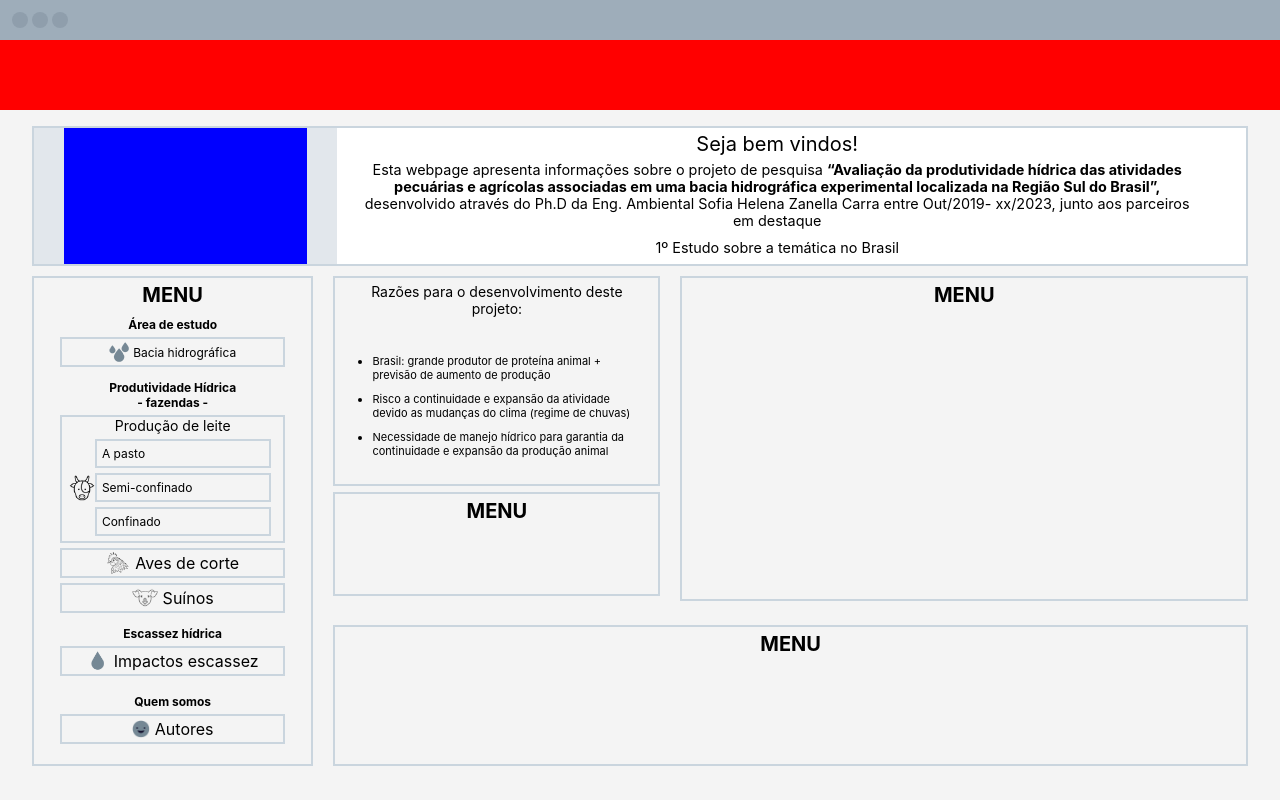
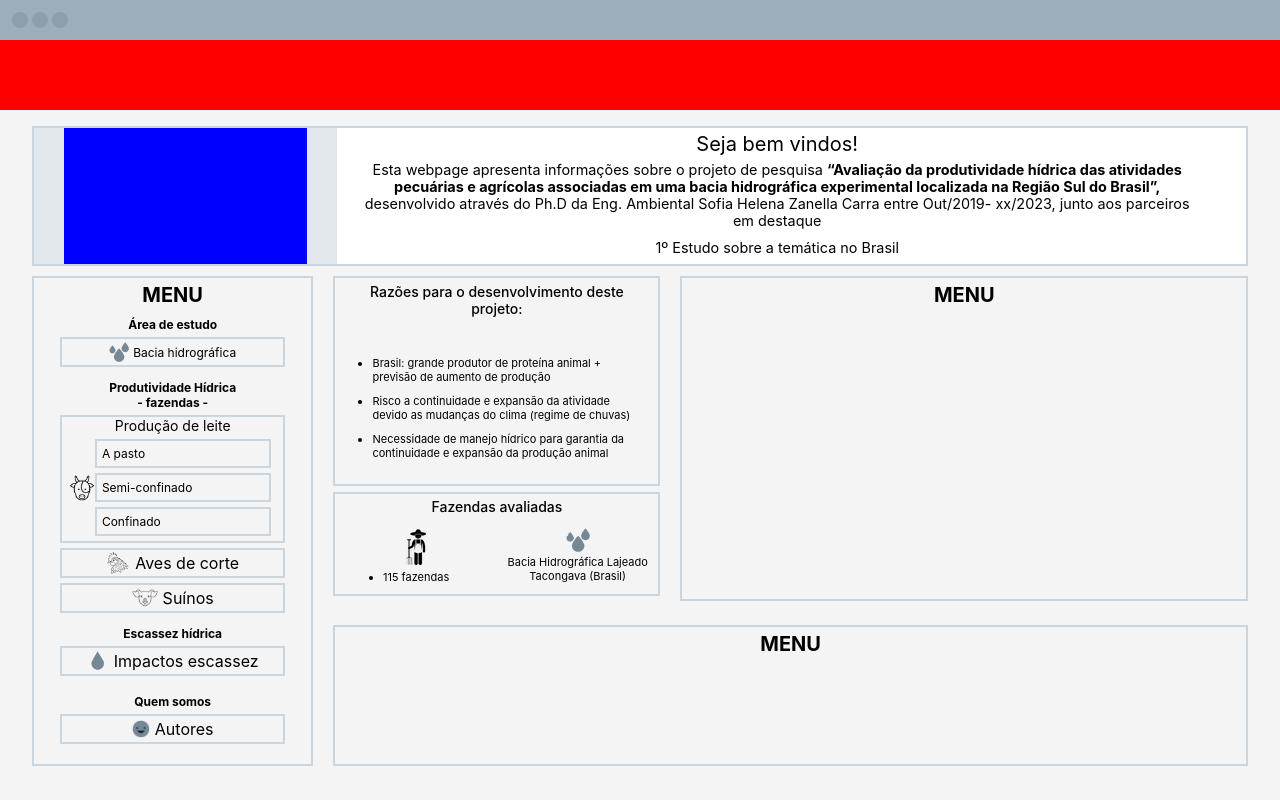
Before and after one commit to GeovaniMoura/app-g, a React (Create React App) app: page / in a window 1280 px wide. Built offline with nearby package versions, Linux system fonts and the light colour scheme; the HTML template or start-up script is replaced by a standard one.

Commit message:
feat: EvaluetedFarms done

```diff
--- /dev/null
+++ b/src/components/EvaluetedFarms/index.tsx
@@ -0,0 +1,33 @@
+import * as S from './styles';
+import raindrop from '../../images/raindrop.png';
+import farmer from '../../images/farmer.png';
+
+function EvaluetedFarms() {
+  return (
+    <S.ContainerEvaluatedFarms>
+      <S.TitleContainer>
+        <S.TitleEvaluedFarms>
+          Fazendas avaliadas
+        </S.TitleEvaluedFarms>
+      </S.TitleContainer>
+      <S.QuantityAndHydrographicContainer>
+        <S.QuantityFarmsContainer>
+          <div>
+            <S.FarmerImage src={farmer} alt="fazendeiro" />
+          </div>
+          <ul>
+            <li>115 fazendas</li>
+          </ul>
+        </S.QuantityFarmsContainer>
+        <S.HydrographicBasinContainer>
+          <div>
+            <S.RaindropImage src={raindrop} alt="gotas" />
+          </div>
+          <p>Bacia Hidrográfica Lajeado Tacongava (Brasil)</p>
+        </S.HydrographicBasinContainer>
+      </S.QuantityAndHydrographicContainer>
+    </S.ContainerEvaluatedFarms>
+  )
+}
+
+export default EvaluetedFarms;
--- /dev/null
+++ b/src/components/EvaluetedFarms/styles.ts
@@ -0,0 +1,56 @@
+import styled from "styled-components"
+
+export const ContainerEvaluatedFarms = styled.div`
+  display: flex;
+  flex-direction: column;
+  width: 100%;
+  height: 30%;
+  border: 2px solid #CAD5DE;
+  margin: 6px 20px;
+  justify-content: center;
+`
+
+export const TitleContainer = styled.div`
+  margin-top: 4px;
+  height: 20%;
+`
+
+export const TitleEvaluedFarms = styled.p`
+  text-align: center;
+  font-size: 14px;
+  font-weight: 500;
+`
+
+export const QuantityAndHydrographicContainer = styled.div`
+  display: flex;
+  width: 100%;
+  height: 80%;
+  font-size: 11px;
+`
+
+export const QuantityFarmsContainer = styled.div`
+  display: flex;
+  align-items: center;
+  justify-content: center;
+  flex-direction: column;
+  margin-bottom: 4px;
+  height: 100%;
+  width: 50%;
+`
+
+export const FarmerImage = styled.img`
+  width: 40px;
+`
+
+export const HydrographicBasinContainer = styled.div`
+  display: flex;
+  align-items: center;
+  justify-content: center;
+  flex-direction: column;
+  text-align: center;
+  width: 50%;
+`
+
+export const RaindropImage = styled.img`
+  width: 24px;
+`
--- a/src/components/ProjectReasons/index.tsx
+++ b/src/components/ProjectReasons/index.tsx
@@ -4,9 +4,9 @@ function ProjectReasons() {
   return (
     <S.ContainerProjectReasons>
       <S.ProjectReasonsTitleContainer>
-        <p>
+        <S.ProjectReasonsTitle>
           Razões para o desenvolvimento deste projeto:
-        </p>
+        </S.ProjectReasonsTitle>
       </S.ProjectReasonsTitleContainer>
       <S.BulletListContainer>
         <S.BulletList>
--- a/src/components/ProjectReasons/styles.ts
+++ b/src/components/ProjectReasons/styles.ts
@@ -13,11 +13,17 @@ export const ContainerProjectReasons = styled.div`
 
 export const ProjectReasonsTitleContainer = styled.div`
   display: flex;
-  width: 80%;
+  width: 90%;
   height: 30%;
   text-align: center;
+  justify-content: center;
+  margin: 5px;
+`
+
+export const ProjectReasonsTitle = styled.p`
+  text-align: center;
   font-size: 14px;
-  margin-top: 5px;
+  font-weight: 500;
 `
 
 export const BulletListContainer = styled.div`
--- a/src/pages/home/index.tsx
+++ b/src/pages/home/index.tsx
@@ -1,4 +1,5 @@
 import AsideBar from "../../components/AsideBar";
+import EvaluetedFarms from "../../components/EvaluetedFarms";
 import Header from "../../components/Header";
 import ProjectReasons from "../../components/ProjectReasons";
 import Welcome from "../../components/Welcome";
@@ -27,9 +28,7 @@ function Home() {
 
                 <ProjectReasons />
 
-                <S.ContainerEvaluatedFarms>
-                  <h1 style={{ fontSize: 20, margin: 5 }}>MENU</h1>
-                </S.ContainerEvaluatedFarms>
+                <EvaluetedFarms />
 
               </S.ContainerFarmsAndReasons>
 
--- a/src/pages/home/styles.ts
+++ b/src/pages/home/styles.ts
@@ -39,15 +39,6 @@ export const ContainerFarmsAndReasons = styled.div`
   height: 100%;
 `
 
-export const ContainerEvaluatedFarms = styled.div`
-  display: flex;
-  width: 100%;
-  height: 30%;
-  border: 2px solid #CAD5DE;
-  margin: 6px 20px;
-  justify-content: center;
-`
-
 export const ContainerMethodology = styled.div`
   display: flex;
   flex-grow: 1;
```
Also changed, not shown: src/images/farmer.png (added).
